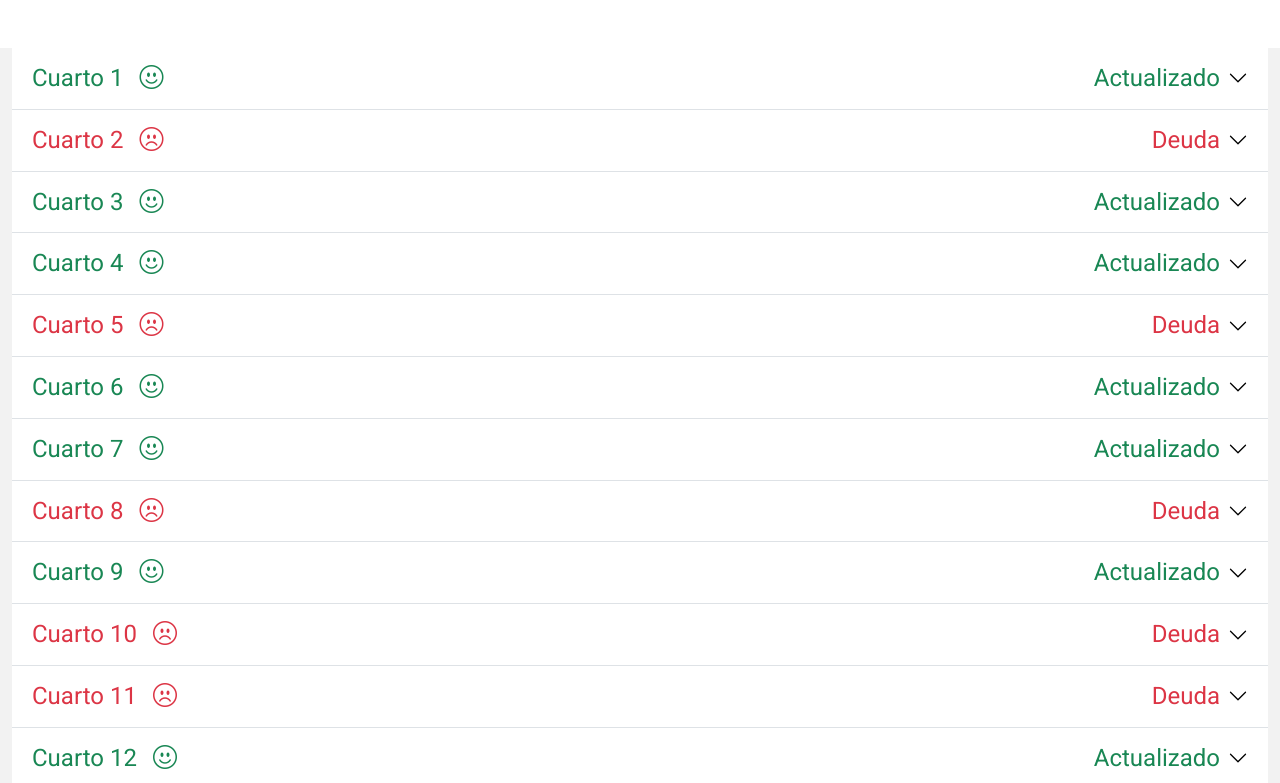
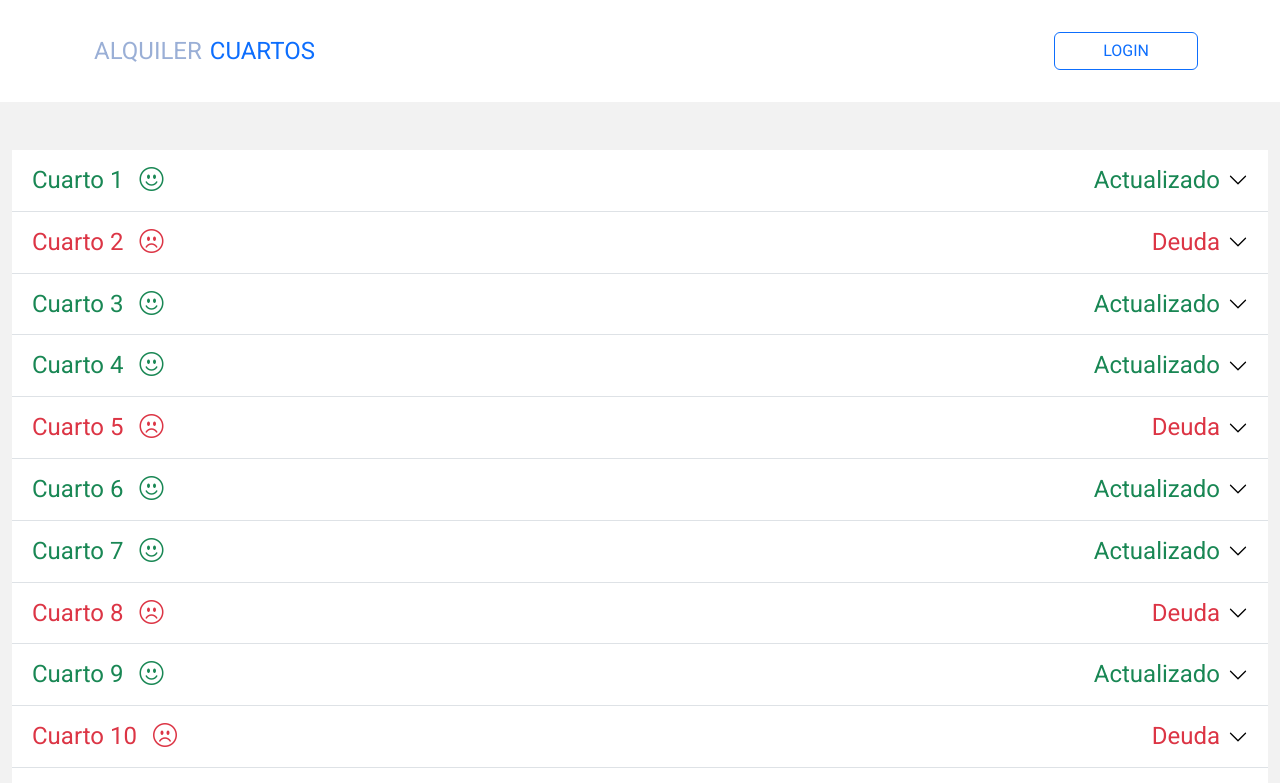
Before and after one commit to KrizRoMe/alquiler-fronted, a React (Vite) app: page / in a window 1280 px wide. Shown: the top 783 px of the page. Built offline with nearby package versions, Linux system fonts and the light colour scheme.

Commit message:
Maquetado de Header listo

```diff
--- a/src/App.css
+++ /dev/null
@@ -1,41 +0,0 @@
-#root {
-  max-width: 1280px;
-  margin: 0 auto;
-  padding: 2rem;
-  text-align: center;
-}
-
-.logo {
-  height: 6em;
-  padding: 1.5em;
-  will-change: filter;
-}
-.logo:hover {
-  filter: drop-shadow(0 0 2em #646cffaa);
-}
-.logo.react:hover {
-  filter: drop-shadow(0 0 2em #61dafbaa);
-}
-
-@keyframes logo-spin {
-  from {
-    transform: rotate(0deg);
-  }
-  to {
-    transform: rotate(360deg);
-  }
-}
-
-@media (prefers-reduced-motion: no-preference) {
-  a:nth-of-type(2) .logo {
-    animation: logo-spin infinite 20s linear;
-  }
-}
-
-.card {
-  padding: 2em;
-}
-
-.read-the-docs {
-  color: #888;
-}
--- /dev/null
+++ b/src/components/Header.jsx
@@ -0,0 +1,28 @@
+const Header = () => {
+  return (
+    <nav className=" d-flex bg-white h-100 py-4">
+      <div className=" d-flex flex-row  container my-2 ">
+        <a
+          href="/"
+          className="d-flex flex-row align-items-center text-decoration-none container "
+        >
+          <span className="text-info fs-6  @media (min-width: 768px) and (max-width: 991.98px) { fs-4 }">
+            ALQUILER
+          </span>
+          <span className="ms-2 text-blue fs-6 @media (min-width: 768px) and (max-width: 991.98px) { fs-4 }">
+            CUARTOS
+          </span>
+        </a>
+
+        <a
+          href="/productos/nuevo"
+          className="btn btn-outline-primary px-4 @media (min-width: 768px) and (max-width: 991.98px) { px-5 }"
+        >
+          LOGIN
+        </a>
+      </div>
+    </nav>
+  );
+};
+
+export default Header;
--- a/src/index.css
+++ /dev/null
@@ -1,61 +0,0 @@
-:root {
-  font-family: Roboto, sans-serif;
-  font-size: 16px;
-  line-height: 24px;
-  font-weight: 400;
-}
-
-a {
-  font-weight: 500;
-  color: #646cff;
-  text-decoration: inherit;
-}
-a:hover {
-  color: #535bf2;
-}
-
-body {
-  margin: 0;
-  display: flex;
-  place-items: center;
-  justify-content: center;
-  min-width: 320px;
-  min-height: 100vh;
-}
-
-h1 {
-  font-size: 3.2em;
-  line-height: 1.1;
-}
-
-button {
-  border-radius: 8px;
-  border: 1px solid transparent;
-  padding: 0.6em 1.2em;
-  font-size: 1em;
-  font-weight: 500;
-  font-family: inherit;
-  background-color: #1a1a1a;
-  cursor: pointer;
-  transition: border-color 0.25s;
-}
-button:hover {
-  border-color: #646cff;
-}
-button:focus,
-button:focus-visible {
-  outline: 4px auto -webkit-focus-ring-color;
-}
-
-@media (prefers-color-scheme: light) {
-  :root {
-    color: #213547;
-    background-color: #ffffff;
-  }
-  a:hover {
-    color: #747bff;
-  }
-  button {
-    background-color: #f9f9f9;
-  }
-}
--- a/src/pages/HomePage.jsx
+++ b/src/pages/HomePage.jsx
@@ -2,12 +2,13 @@ import React from "react";
 import Footer from "../components/Footer";
 import CardRoom from "../components/CardRoom";
 import listRoom from "../json/listRoom.json";
+import Header from "../components/Header";
 
 function HomePage() {
   return (
     <div className="bg-secondary">
       {/* <Header /> */}
-
+      <Header />
       {/*Main*/}
       <div
         className="accordion accordion-flush container-fluid mt-5 mb-5"
```
